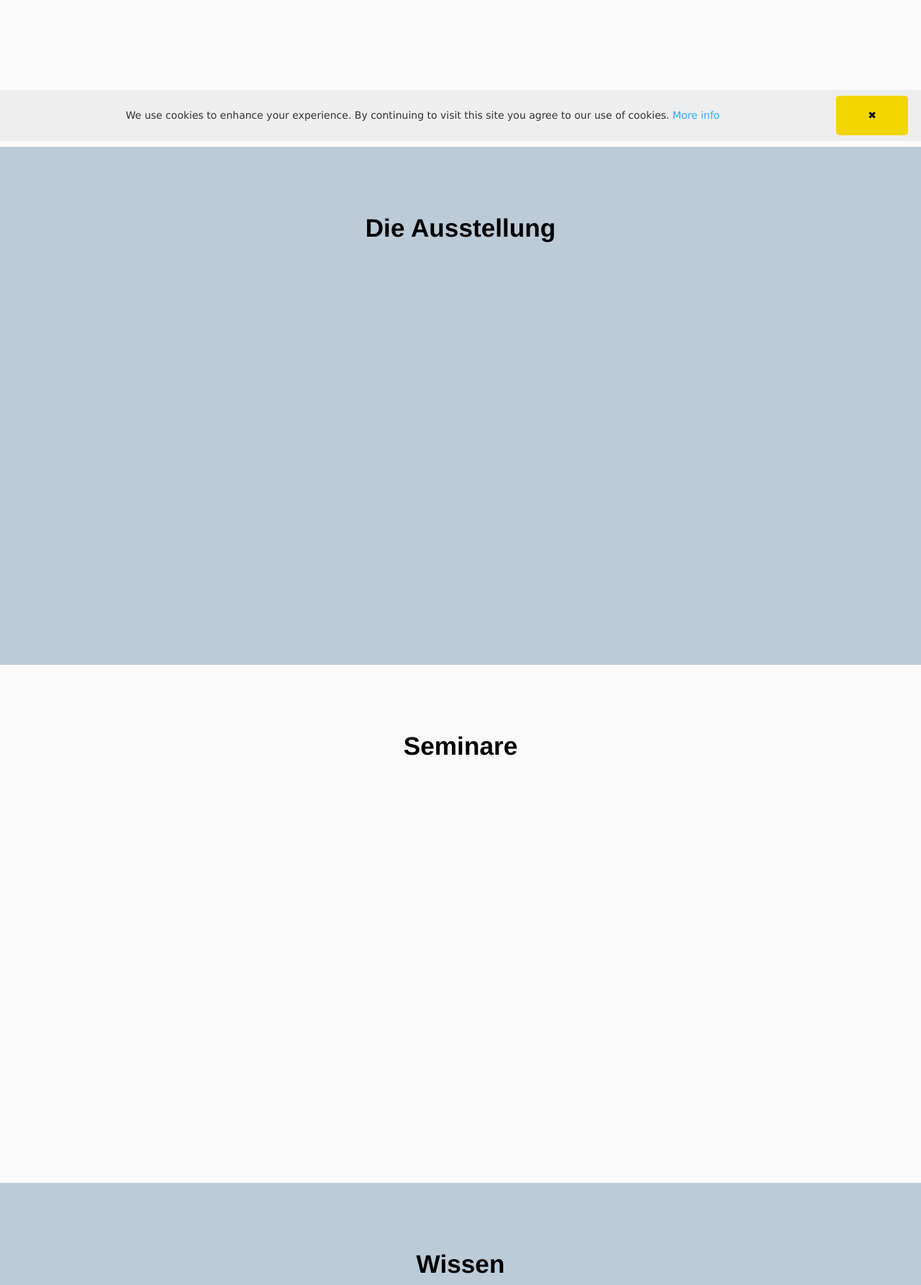
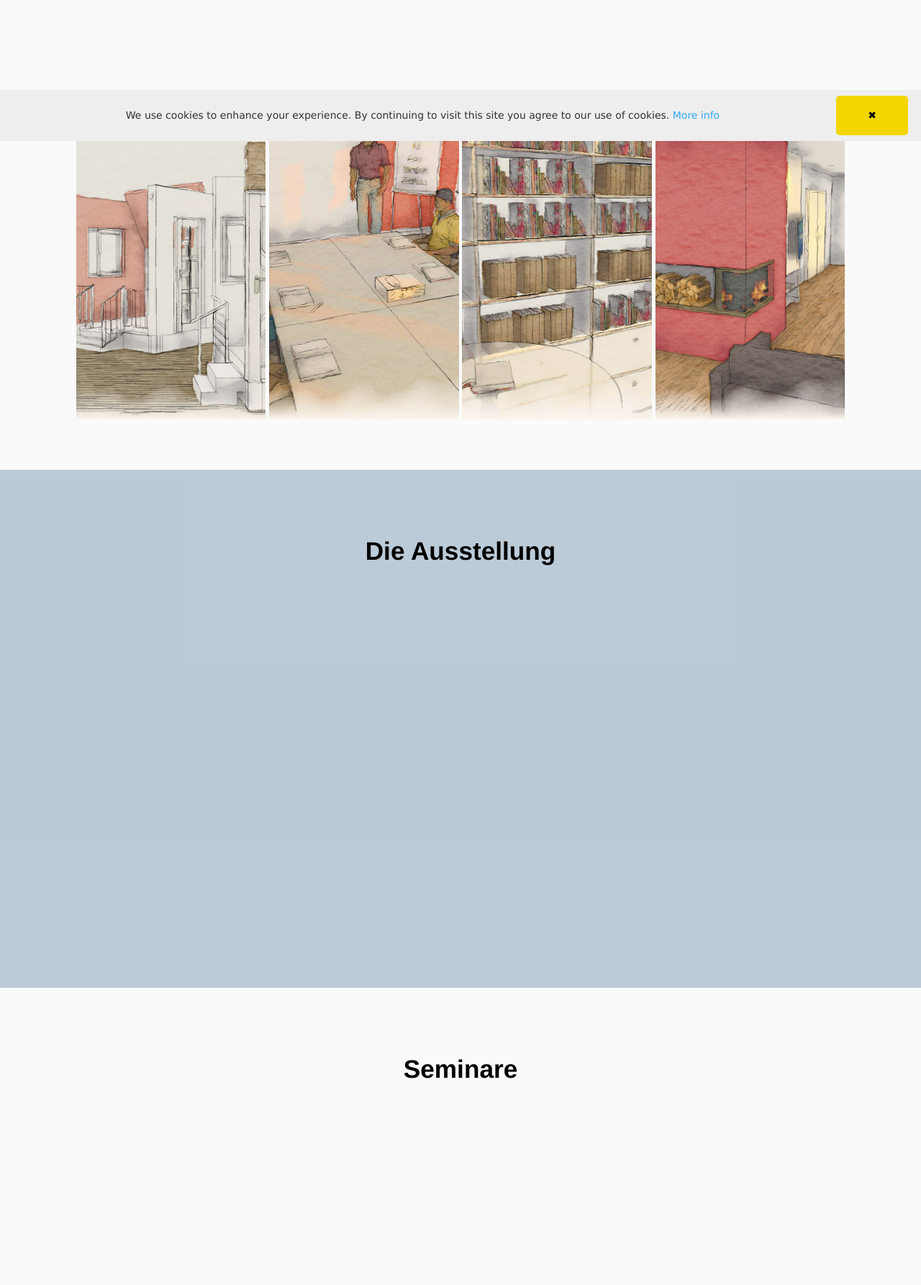
Before and after one commit to marco-bmz/bmz, a PHP site: page / in a window 1280 px wide. Shown: the part 604-2390 px from the top of the page at 72% size. Run offline with PHP 8.4, Linux system fonts and the light colour scheme.

Commit message:
Create branch

```diff
--- a/incl/style-image.css
+++ b/incl/style-image.css
@@ -137,7 +137,41 @@
 
 
 
+.image5 {
+  background-image: url(pic/00-Kamera-2-Aquarell.jpg);
+  -webkit-background-size: cover;
+  -o-background-size: cover;
+  background-size: cover;
+  background-repeat: no-repeat;
+  background-position: center center
+}
 
+.image6 {
+  background-image: url(pic/02-Kamera-2-Aquarell.jpg);
+  -webkit-background-size: cover;
+  -o-background-size: cover;
+  background-size: cover;
+  background-repeat: no-repeat;
+  background-position: center center;
+}
+
+.image7 {
+  background-image: url(pic/03-Kamera-9-Aquarell.jpg);
+  -webkit-background-size: cover;
+  -o-background-size: cover;
+  background-size: cover;
+  background-repeat: no-repeat;
+  background-position: center center;
+}
+
+.image8 {
+  background-image: url(pic/02-Kamera-1-Aquarell.jpg);
+  -webkit-background-size: cover;
+  -o-background-size: cover;
+  background-size: cover;
+  background-repeat: no-repeat;
+  background-position: center center;
+}
 
 
 
--- a/index.php
+++ b/index.php
@@ -74,10 +74,10 @@
   <article id="navi">
 
     <a href="index.php" title="" class="seite1"><section>Home</section></a>
-    <a href="#" title="" class="seite2"><section>Ausstellung</section></a>
-    <a href="#" title="" class="seite3"><section>Seminare</section></a>
-    <a href="#" title="" class="seite4"><section>Wissen</section></a>
-    <a href="#" title="" class="seite5"><section>Imagine Rooms</section></a>
+    <a href="#ausstellung" title="" class="seite2"><section>Ausstellung</section></a>
+    <a href="#seminare" title="" class="seite3"><section>Seminare</section></a>
+    <a href="#wissen" title="" class="seite4"><section>Wissen</section></a>
+    <a href="#raumplanung" title="" class="seite5"><section>Raumplanung</section></a>
 
   </article>
   </nav>
@@ -129,10 +129,43 @@
             <div class="block image4">
               <div class="layer"></div>
               <div class="p-container">
-                 <p class="img-p"><a href="#imagine-rooms">Imagine Rooms</a></p>
+                 <p class="img-p"><a href="#raumplanung">Raumplanung</a></p>
                </div>
             </div>
         </section>
+
+
+        <section>
+            <div class="block image5">
+              <div class="layer"></div>
+              <div class="p-container">
+                 <p class="img-p"><a href="#ausstellung">Die Ausstellung im Bau-Medien-Zentrum Düren</a></p>
+               </div>
+            </div>
+
+            <div class="block image6">
+              <div class="layer"></div>
+              <div class="p-container">
+                 <p class="img-p"><a href="#seminare">Seminare<br>Hier wird Wissen praktisch vermittelt</a></p>
+               </div>
+            </div>
+
+            <div class="block image7">
+              <div class="layer"></div>
+              <div class="p-container">
+                 <p class="img-p"><a href="#wissen">Wissen</a></p>
+               </div>
+            </div>
+
+            <div class="block image8">
+              <div class="layer"></div>
+              <div class="p-container">
+                 <p class="img-p"><a href="#raumplanung">Raumplanung</a></p>
+               </div>
+            </div>
+        </section>
+
+
     </article>
 
     <article class="main2 content1">
@@ -152,7 +185,7 @@
     </article>
     <article class="main2">
         <section>
-            <h1 id="imagine-rooms">Imagine Rooms</h1>
+            <h1 id="raumplanung">Raumplanung</h1>
         </section>
     </article>
 </section>
```
Also changed, not shown: pic/00-Kamera-2-Aquarell.jpg (added), pic/02-Kamera-1-Aquarell.jpg (added).
